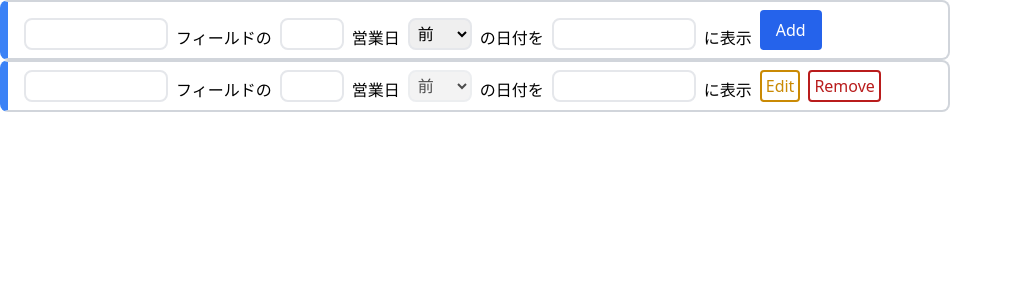
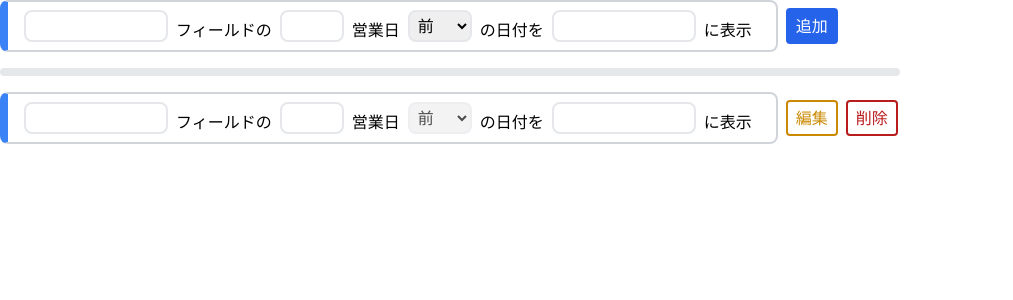
Before and after one commit to gitowa12/business-day-calculator-plugin, a React app: page / in a window 1280 px wide. Shown: the top 300 px of the page, without its empty margins (0-1013 px from the left). Built offline with nearby package versions, Linux system fonts and the light colour scheme; the HTML template or start-up script is replaced by a standard one.

Commit message:
style: styleの調整

```diff
--- a/src/components/AdditionInput.tsx
+++ b/src/components/AdditionInput.tsx
@@ -49,7 +49,8 @@ export const AdditionInput = ({ addParentState }) => {
   };
 
   return (
-    <div className="  border-2  border-gray-300 border-l-8 border-l-blue-500 rounded-lg px-4 py-2 flex items-end w-fit min-w-[950px]">
+    <div className="flex items-center">
+      <div className="  border-2  border-gray-300 border-l-8 border-l-blue-500 rounded-lg px-4 py-2 ml  flex items-end w-fit mr-2">
         <input
           id="srcField"
           // ref={inputRef}
@@ -77,6 +78,7 @@ export const AdditionInput = ({ addParentState }) => {
           <option value="after">後</option>
         </select>
         <p className="mr-2">の日付を</p>
+
         <input
           id="destField"
           className=" w-36 border-2 rounded-lg px-1 py-0.5 mr-2 "
@@ -85,13 +87,16 @@ export const AdditionInput = ({ addParentState }) => {
           onChange={(e) => handleChange(e.target.id, e.target.value)}
         />
         <p className="mr-2">に表示</p>
+      </div>
+      <div className="py-2  ">
         <button
           type="button" // フォームの送信を防ぐために type="button" を明示的に指定
-        className="bg-blue-600 hover:bg-blue-500 text-white rounded px-4 py-2 mr-2"
+          className="text-white rounded px-2 py-1  border-2 border-blue-600 bg-blue-600 hover:bg-blue-500 hover:border-blue-500"
           onClick={() => handleAddRow(addRowValue)}
         >
-        Add
+          追加
         </button>
+      </div>
     </div>
   );
 };
--- a/src/components/ConfigPage.tsx
+++ b/src/components/ConfigPage.tsx
@@ -55,8 +55,13 @@ export const ConfigPage = () => {
 
   return (
     <form onSubmit={handleSubmit}>
+      <div className="w-fit min-w-[900px]">
+        <div className="mb-4">
           <AdditionInput addParentState={addParentState}></AdditionInput>
-      {rows.map((row, index, boor) => (
+        </div>
+        <hr className="border-4 rounded-lg mb-4  " />
+        <div>
+          {rows.map((row, index) => (
             <div key={row.id}>
               <InputList
                 row={row}
@@ -64,28 +69,10 @@ export const ConfigPage = () => {
                 handleRemoveRow={handleRemoveRow}
                 updateParentState={updateParentState}
               ></InputList>
-          {/* <input
-            className="border-2 rounded-lg px-4 py-2 mr-2 mb-2"
-            type="text"
-            value={row.value}
-            onChange={(e) => handleChange(index, e)}
-          />
-          <button
-            type="button" // 同上
-            className="border-2 border-yellow-600 rounded text-yellow-600 px-4 py-2 mr-2"
-            onClick={() => handleRemoveRow(index)}
-          >
-            Edit
-          </button>
-          <button
-            type="button" // 同上
-            className="border-2 border-red-700 rounded text-red-700 px-4 py-2"
-            onClick={() => handleRemoveRow(index)}
-          >
-            Remove
-          </button> */}
             </div>
           ))}
+        </div>
+      </div>
     </form>
   );
 };
--- a/src/components/InputList.tsx
+++ b/src/components/InputList.tsx
@@ -50,10 +50,8 @@ export const InputList = ({
   };
 
   return (
-    <div
-      key={row.id}
-      className="  border-2  border-gray-300 border-l-8 border-l-blue-500 rounded-lg px-4 py-2 flex items-end w-fit min-w-[950px]"
-    >
+    <div key={row.id} className="flex items-center ">
+      <div className="  border-2  border-gray-300 border-l-8 border-l-blue-500 rounded-lg px-4 py-2 mb-2 mr-2 flex items-end w-fit">
         <input
           id="srcField"
           ref={inputRef}
@@ -93,33 +91,35 @@ export const InputList = ({
           readOnly={isReadOnly}
         />
         <p className="mr-2">に表示</p>
+      </div>
+      <div className="flex items-center  py-2 mb-2 ">
         {isReadOnly ? (
           <button
             type="button" // 同上
-          className="border-2 border-yellow-600 rounded text-yellow-600 px-1 py-0.5 mr-2"
+            className="border-2 border-yellow-600 rounded text-yellow-600 px-2 py-1 mr-2"
             onClick={handleEdit}
           >
-          Edit
+            編集
           </button>
         ) : (
           <button
             type="button"
-          className="border-2 border-green-600 rounded text-green-600 px-1 py-0.5 mr-2"
+            className="border-2 border-green-600 rounded text-green-600 px-2 py-1 mr-2"
             onClick={() => {
               handleSave(index);
             }}
           >
-          Save
+            完了
           </button>
         )}
-
         <button
           type="button" // 同上
-        className="border-2 border-red-700 rounded text-red-700 px-1 py-0.5"
+          className="border-2 border-red-700 rounded text-red-700 px-2 py-1"
           onClick={() => handleRemoveRow(index)}
         >
-        Remove
+          削除
         </button>
+      </div>
     </div>
   );
 };
```
Also changed, not shown: plugin/js/config.js, 1 other file (tests, documents, lock files or other folders). Lines whose indentation alone changed are shown as unchanged.
